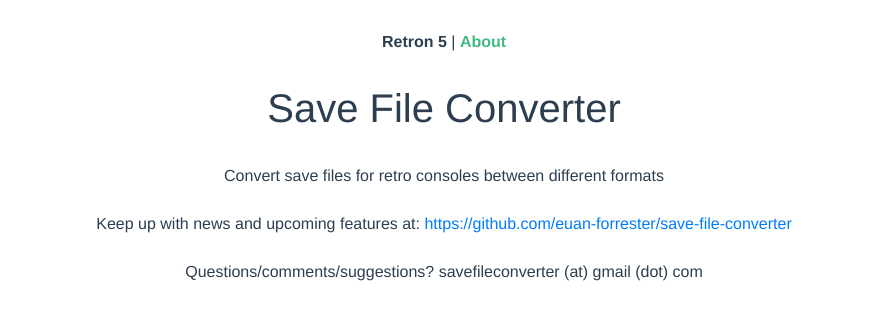
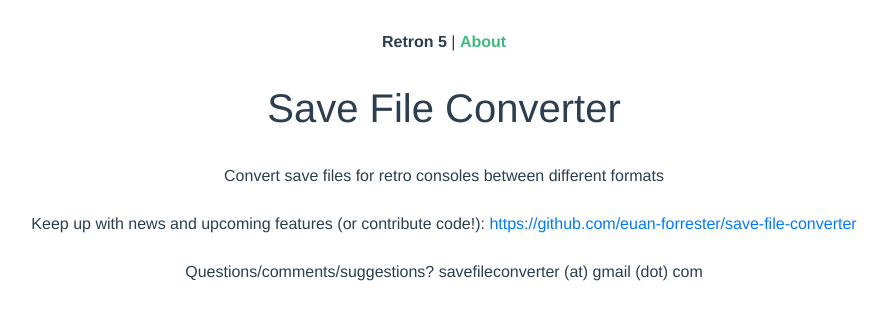
Before and after one commit to euan-forrester/save-file-converter, a Vue app in the folder frontend/: page /#/about in a window 1280 px wide. Shown: the top 320 px of the page, without its empty margins (196-1082 px from the left). Built offline with nearby package versions, Linux system fonts and the light colour scheme; what vue-mq would draw is missing.

Commit message:
Added note to About page re contributing code (#9)
Co-authored-by: Euan <euan_forrester@hotmail.com>

```diff
--- a/frontend/src/views/About.vue
+++ b/frontend/src/views/About.vue
@@ -7,7 +7,7 @@
     </div>
     <br/>
     <div>
-      Keep up with news and upcoming features at:
+      Keep up with news and upcoming features (or contribute code!):
       <b-link href="https://github.com/euan-forrester/save-file-converter">
         https://github.com/euan-forrester/save-file-converter
       </b-link>
```
